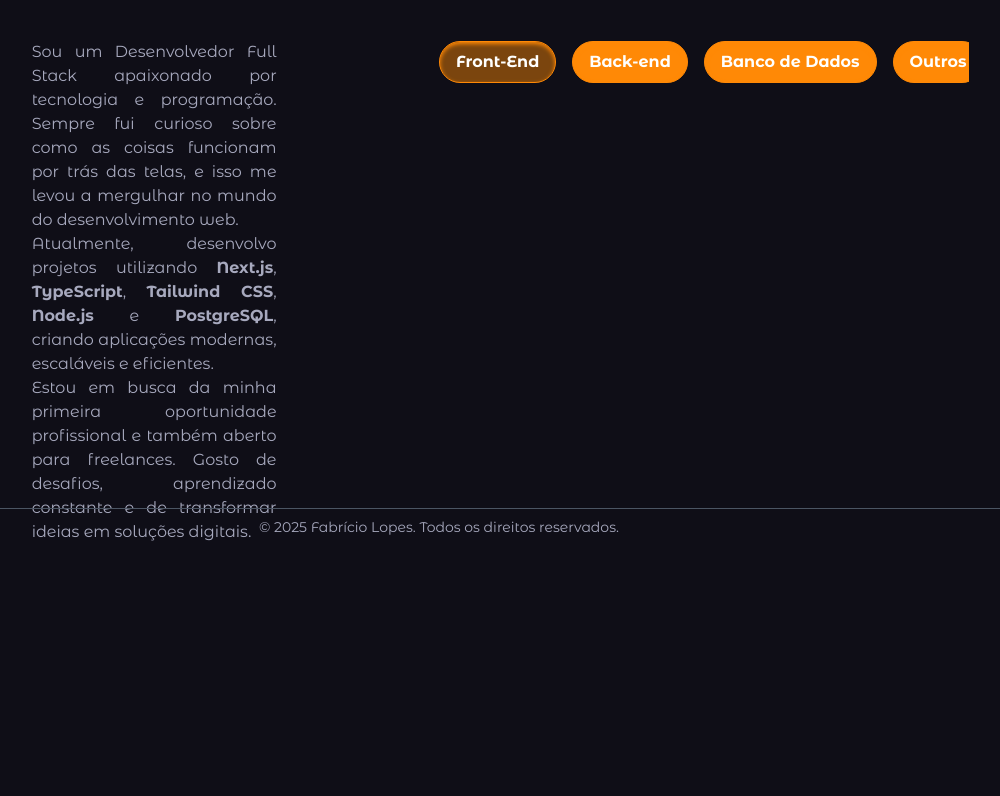
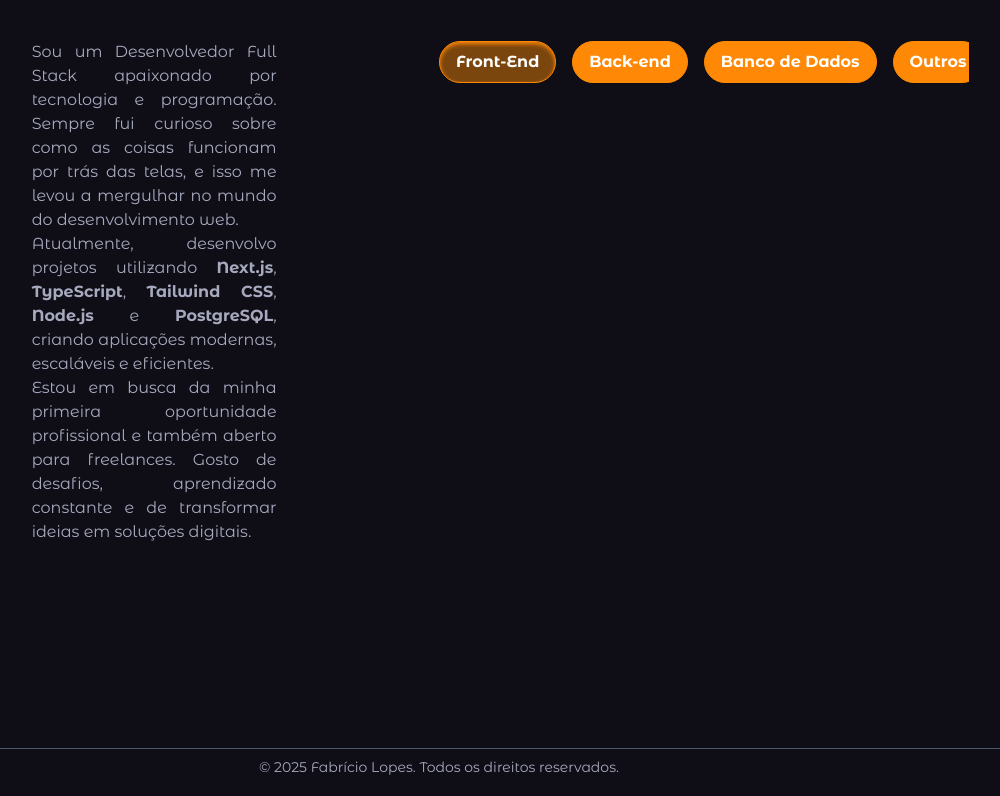
Before and after one commit to Fabrioco/Portfolio-Full-Stack, a Next.js app in the folder frontend/: page /dashboard/aboutMe in a window 1280 px wide. Shown: the part 228-1024 px from the top of the page, without its empty margins (201-1201 px from the left). Before the commit the page ends 800 px from the top, so only its background shows below. Built offline with nearby package versions, Linux system fonts and the light colour scheme.

Commit message:
:lipstick: fix: Corrigi os espaçamentos do footer

```diff
--- a/frontend/src/app/dashboard/layout.tsx
+++ b/frontend/src/app/dashboard/layout.tsx
@@ -7,9 +7,9 @@ export default function DashboardLayout({
   children: React.ReactNode;
 }) {
   return (
-    <div className="w-full h-full">
+    <div className="w-full h-full relative">
       <Header />
-      <div className="w-11/12 mx-auto mb-20">{children}</div>
+      <div className="w-11/12 h-full mx-auto mb-5">{children}</div>
       <Footer />
     </div>
   );
--- a/frontend/src/ui/footer.tsx
+++ b/frontend/src/ui/footer.tsx
@@ -1,9 +1,9 @@
 export function Footer() {
   return (
-    <div className="absolute bottom-0 left-0 w-full max-h-20 h-16  border-t border-gray-600">
+    <footer className="w-full h-12  border-t border-gray-600">
       <p className="text-center text-sm py-2 text-paragraph">
         © 2025 Fabrício Lopes. Todos os direitos reservados.
       </p>
-    </div>
+    </footer>
   );
 }
```
